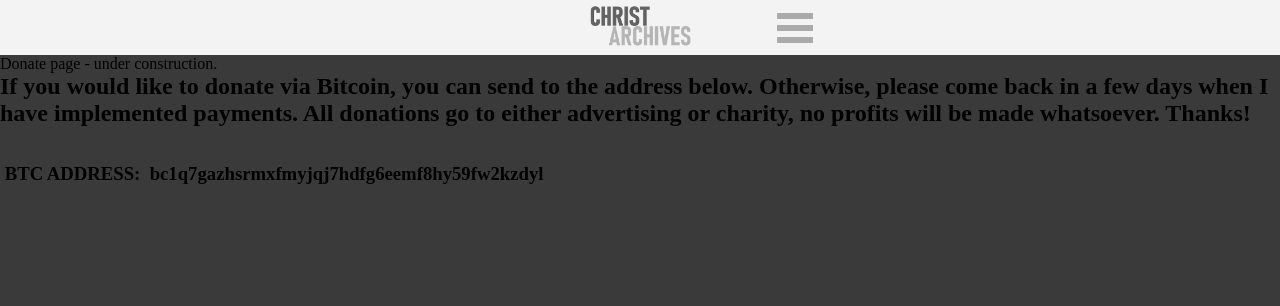
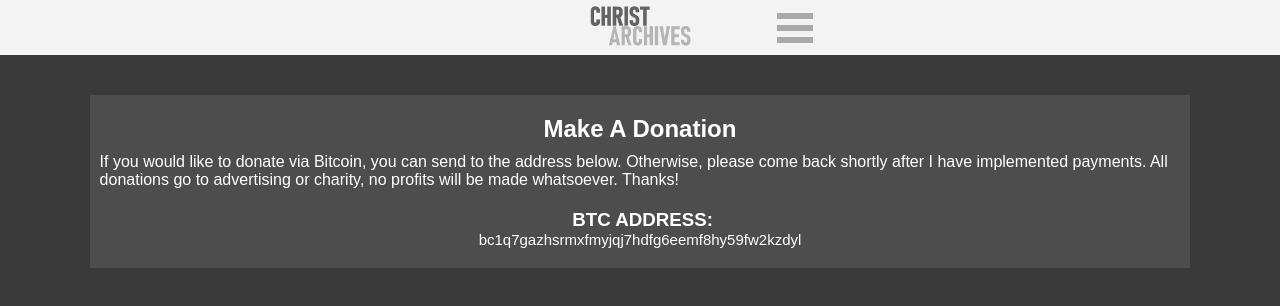
Before and after one commit to TrevoltIV/christarchives, a Next.js app: page /donate in a window 1280 px wide. Shown: the top 306 px of the page. Built offline with nearby package versions, Linux system fonts and the light colour scheme; no server answers.

Commit message:
Donate page and PR dashboard fix

```diff
--- a/src/pages/donate.js
+++ b/src/pages/donate.js
@@ -42,17 +42,21 @@ export default function Donate() {
         <div className={styles.container}>
             <Header />
             <div className={styles.donate}>
-                Donate page - under construction.
-
-                <h2>
-                    If you would like to donate via Bitcoin, you can send to the address below. Otherwise, please come back in a few days when I have implemented payments.
-                    All donations go to either advertising or charity, no profits will be made whatsoever. Thanks!
-                </h2>
-                <br />
-                <br />
-                <h3>
-                    &nbsp;BTC ADDRESS: &nbsp;bc1q7gazhsrmxfmyjqj7hdfg6eemf8hy59fw2kzdyl
-                </h3>
+                <div className={styles.content}>
+                    <h2 className={styles.title}>
+                        Make A Donation
+                    </h2>
+                    <p className={styles.text}>
+                        If you would like to donate via Bitcoin, you can send to the address below. Otherwise, please come back shortly after I have implemented payments.
+                        All donations go to advertising or charity, no profits will be made whatsoever. Thanks!
+                    </p>
+                    <h3 className={styles.btcAddressTitle}>
+                        &nbsp;BTC ADDRESS:
+                    </h3>
+                    <p className={styles.btcAddress}>
+                        bc1q7gazhsrmxfmyjqj7hdfg6eemf8hy59fw2kzdyl
+                    </p>
+                </div>
             </div>
         </div>
     )
--- a/src/pages/post/[id].js
+++ b/src/pages/post/[id].js
@@ -46,7 +46,6 @@ export default function UserPage({ postData }) {
 
             setVideoURL(urls[0])
         }
-
         fetchVideo()
     })
 
--- a/src/styles/donate.module.css
+++ b/src/styles/donate.module.css
@@ -0,0 +1,48 @@
+
+
+
+
+.donate {
+    display: flex;
+    flex-direction: column;
+    align-items: center;
+}
+
+.content {
+    background: rgb(77, 77, 77);
+    width: 86%;
+    margin-top: 40px;
+
+    display: flex;
+    flex-direction: column;
+    align-items: center;
+}
+
+.title {
+    margin-top: 20px;
+
+    color: #fff;
+    font-family: sans-serif;
+}
+
+.text {
+    margin: 10px 10px 0 10px;
+
+    color: #fff;
+    font-family: sans-serif;
+}
+
+.btcAddressTitle {
+    margin-top: 20px;
+
+    color: #fff;
+    font-family: sans-serif;
+}
+
+.btcAddress {
+    margin-bottom: 20px;
+
+    color: #fff;
+    font-family: sans-serif;
+    font-size: 15px;
+}
```
Also changed, not shown: src/styles/pr/dashboard.module.css (+7 -0 lines).
